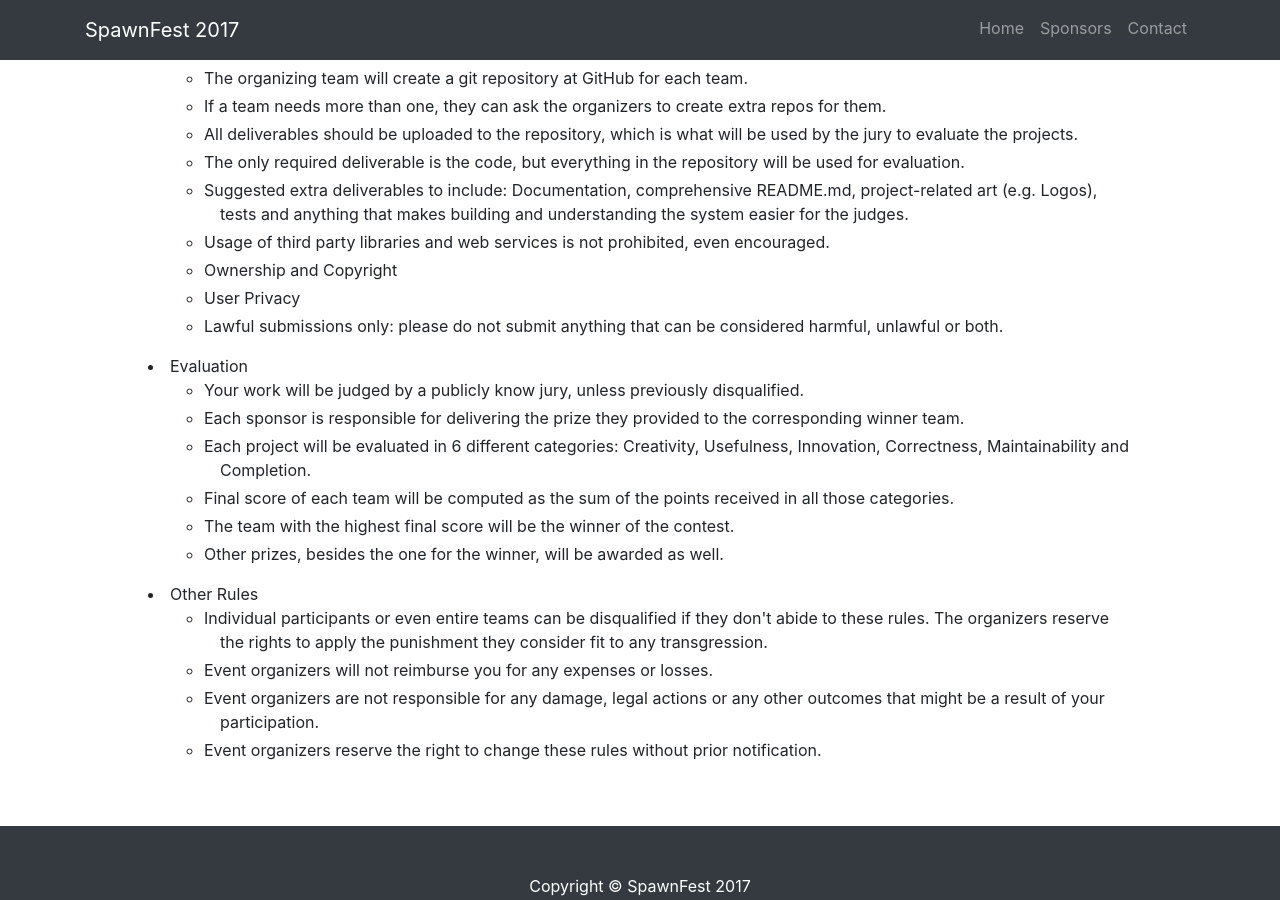
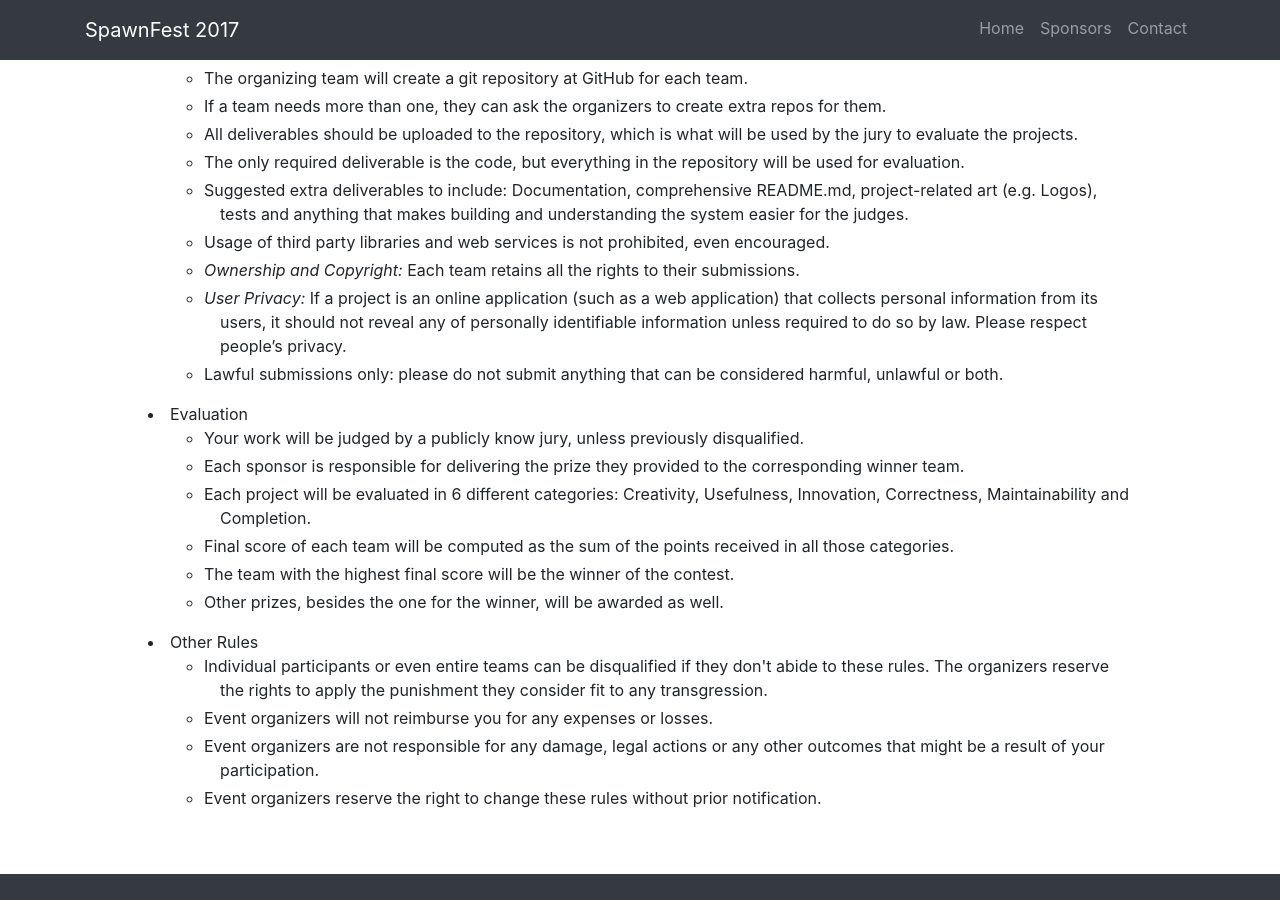
Before and after one commit to spawnfest/spawnfest.github.io, a Jekyll site: the page built from rules.html, in a window 1280 px wide and 900 px high, scrolled down 1184 px. Built offline with Jekyll 4.4.1, drawn with Linux system fonts in a browser that asks for light colours.

Commit message:
No Sub-Items

```diff
--- a/_config.yml
+++ b/_config.yml
@@ -39,12 +39,8 @@ rules:
       - text: "The only required deliverable is the code, but everything in the repository will be used for evaluation."
       - text: "Suggested extra deliverables to include: Documentation, comprehensive README.md, project-related art (e.g. Logos), tests and anything that makes building and understanding the system easier for the judges."
       - text: "Usage of third party libraries and web services is not prohibited, even encouraged."
-      - text: Ownership and Copyright
-        details:
-          - text: "Each team retains all the rights to their submissions."
-      - text: User Privacy
-        details:
-          - text: "If a project is an online application (such as a web application) that collects personal information from its users, it should not reveal any of personally identifiable information unless required to do so by law. Please respect people&#8217;s privacy."
+      - text: "<em>Ownership and Copyright:</em> Each team retains all the rights to their submissions."
+      - text: "<em>User Privacy:</em> If a project is an online application (such as a web application) that collects personal information from its users, it should not reveal any of personally identifiable information unless required to do so by law. Please respect people&#8217;s privacy."
       - text: "Lawful submissions only: please do not submit anything that can be considered harmful, unlawful or both."
   - text: Evaluation
     details:
```
